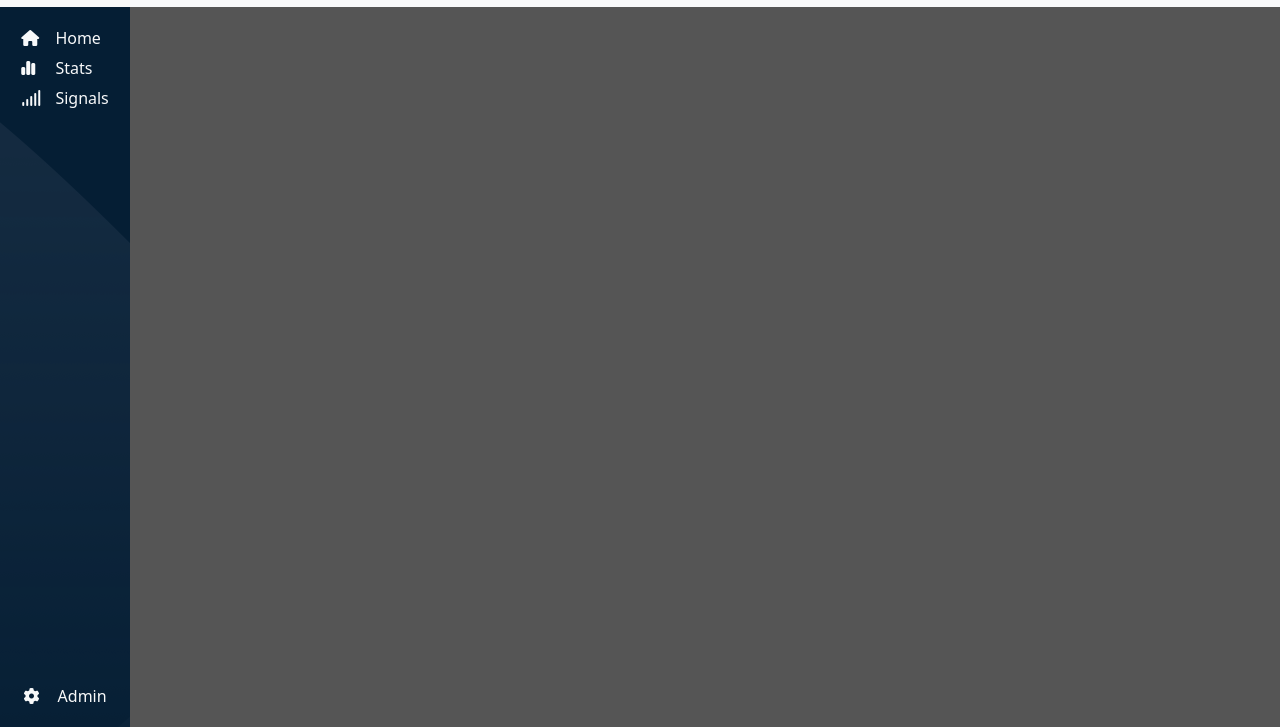
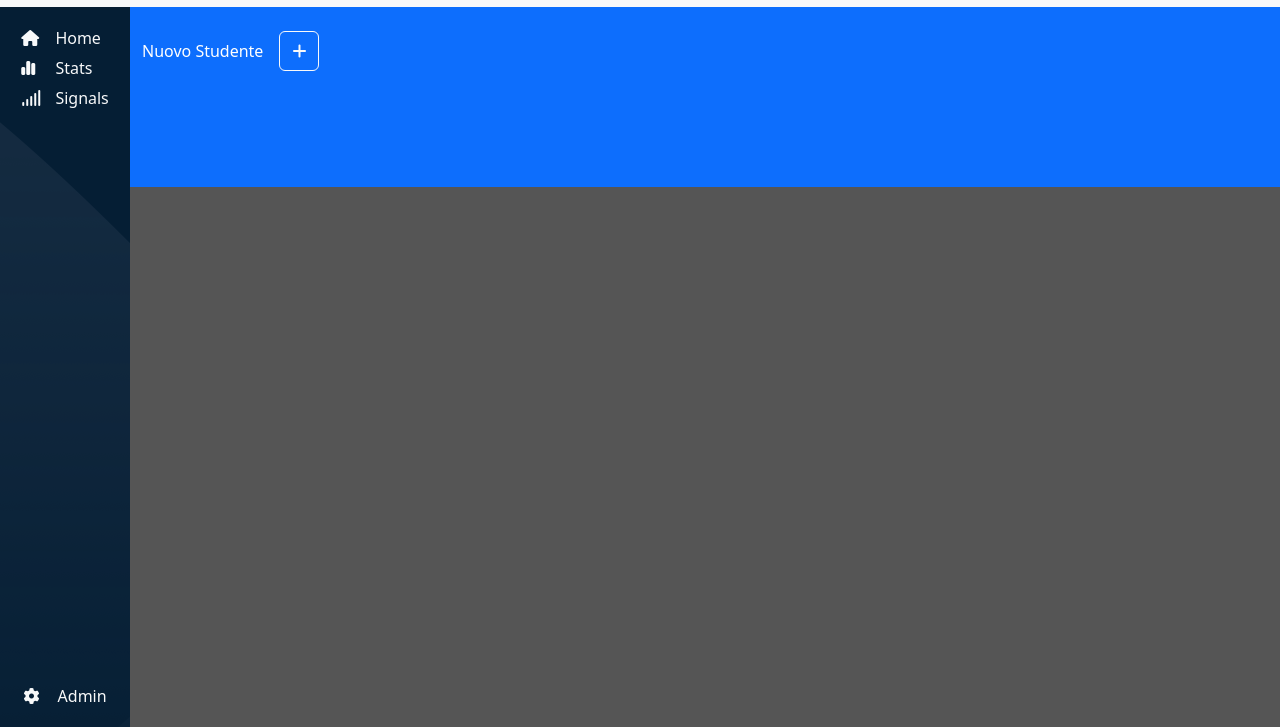
Before and after one commit to patrictobola/html-css-bootstrap-dashboard, a plain HTML site: page index.html in a window 1280 px wide. Shown: the part 73-800 px from the top of the page. Drawn offline with nearby package versions, Linux system fonts and the light colour scheme.

Commit message:
[header dashboard] done new student button

```diff
--- a/css/style.css
+++ b/css/style.css
@@ -17,6 +17,12 @@
 }
 .icons a {
   text-decoration: none;
+}
+
+/* Dashboard Header Section -------------------------- */
+.new-student button {
+  height: 40px;
+  width: 40px;
 }
 
 /* TODO fix Layout  */
--- a/index.html
+++ b/index.html
@@ -81,7 +81,16 @@
             </nav>
             <!-- Main Section  -->
             <section id="dashboard">
-
+                <header class="container-fluid bg-primary text-white h-25">
+                    <!-- New Student  -->
+                    <div class="new-student py-4 d-flex align-items-center">
+                        <span class="me-3">Nuovo Studente</span>
+                        <button type="button"
+                            class="btn btn-outline-light d-flex justify-content-center align-items-center">
+                            <i class="fas fa-plus fa"></i>
+                        </button>
+                    </div>
+                </header>
             </section>
         </div>
     </main>
```
